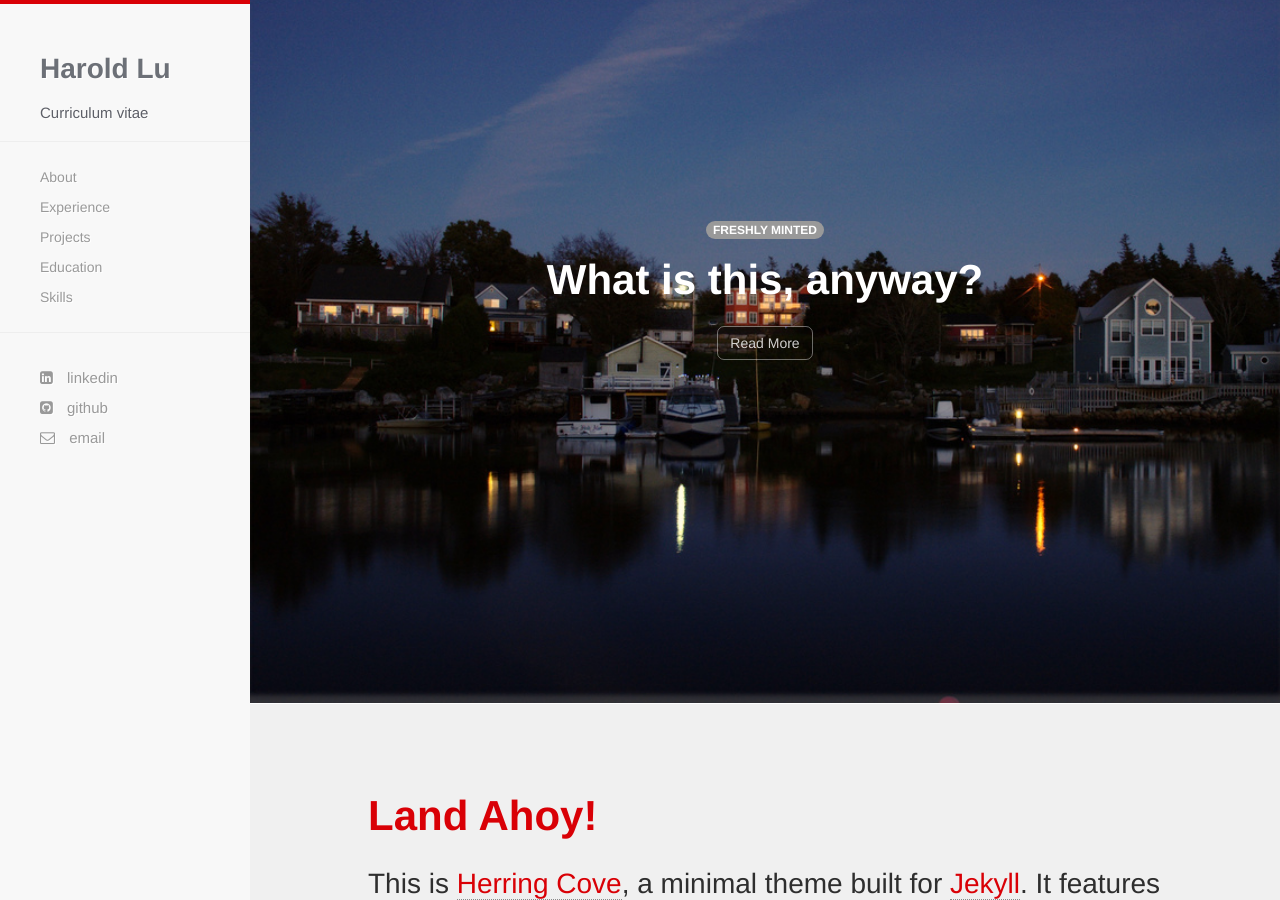
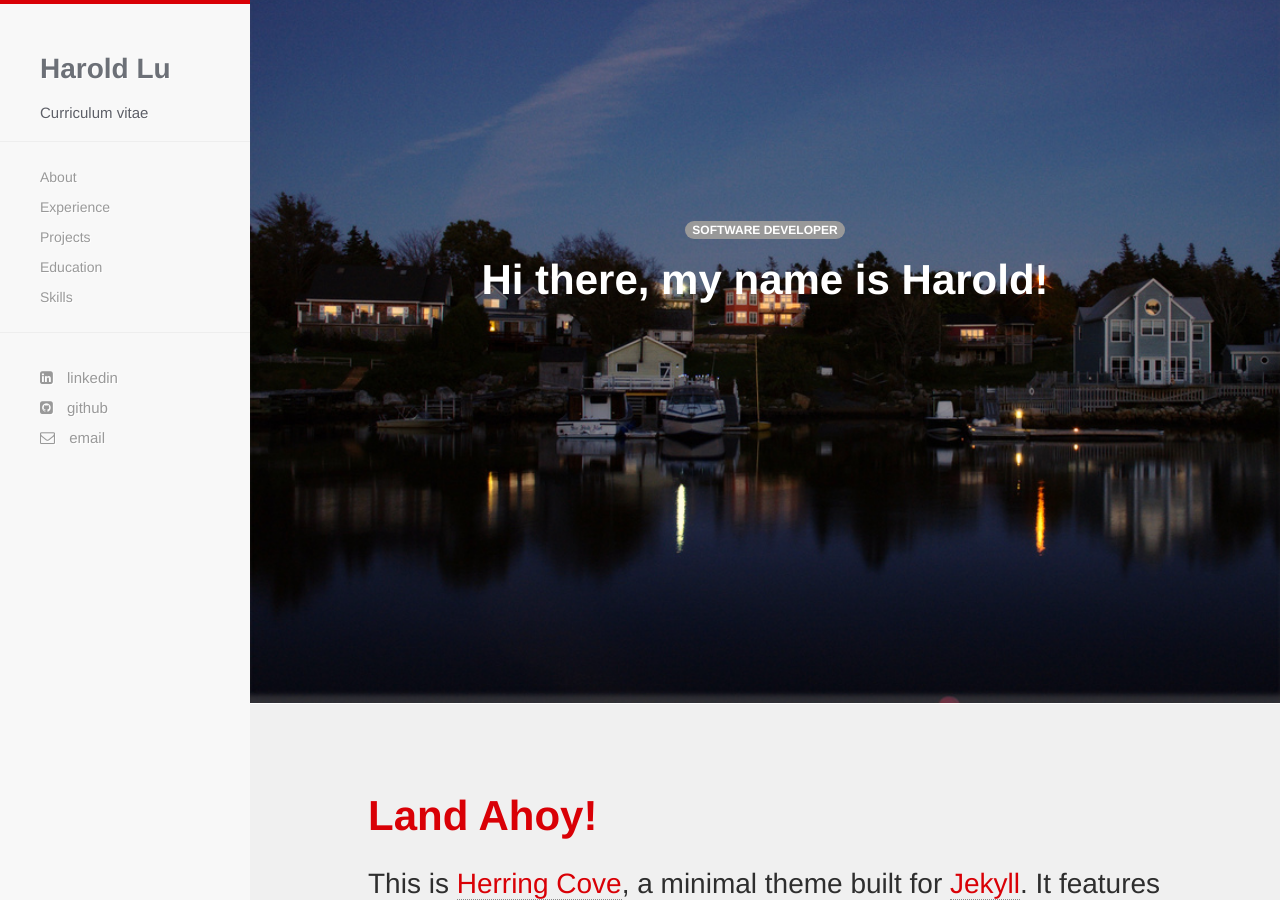
Before and after one commit to harold-lu/harold-lu.github.io, a Jekyll site: the page built from index.html, in a window 1280 px wide and 900 px high. Built offline with Jekyll 4.4.1, drawn with Linux system fonts in a browser that asks for light colours; nearby versions of some CDN libraries.

Commit message:
update intro text

```diff
--- a/_includes/header.html
+++ b/_includes/header.html
@@ -1,5 +1,5 @@
 <meta charset="utf-8">
-<title>{{ page.title }}</title>
+<title>{{ site.name }}</title>
 <meta name="viewport" content="width=device-width, initial-scale=1.0">
 <meta name="description" content="{{ site.description }}">
 <link href="{{ site.baseurl }}/css/bootstrap.min.css" rel="stylesheet">
--- a/_includes/showcase.html
+++ b/_includes/showcase.html
@@ -5,7 +5,7 @@
     <div class="showcase-wrapper sticky">
       <div class="showcase-text">
           {% for post in site.posts limit: 1 %}
-          <span class="badge lazy"><smaller>FRESHLY MINTED</smaller></span><br>{{ post.title }}<br><a href="{{ site.baseurl }}{{ post.url }}"><button type="button" class="btn btn-default showcase-button">Read More</button></a>
+          <span class="badge lazy"><smaller>SOFTWARE DEVELOPER</smaller></span><br>Hi there, my name is Harold!<br>
           {% endfor %}
       </div>
     </div>
```
